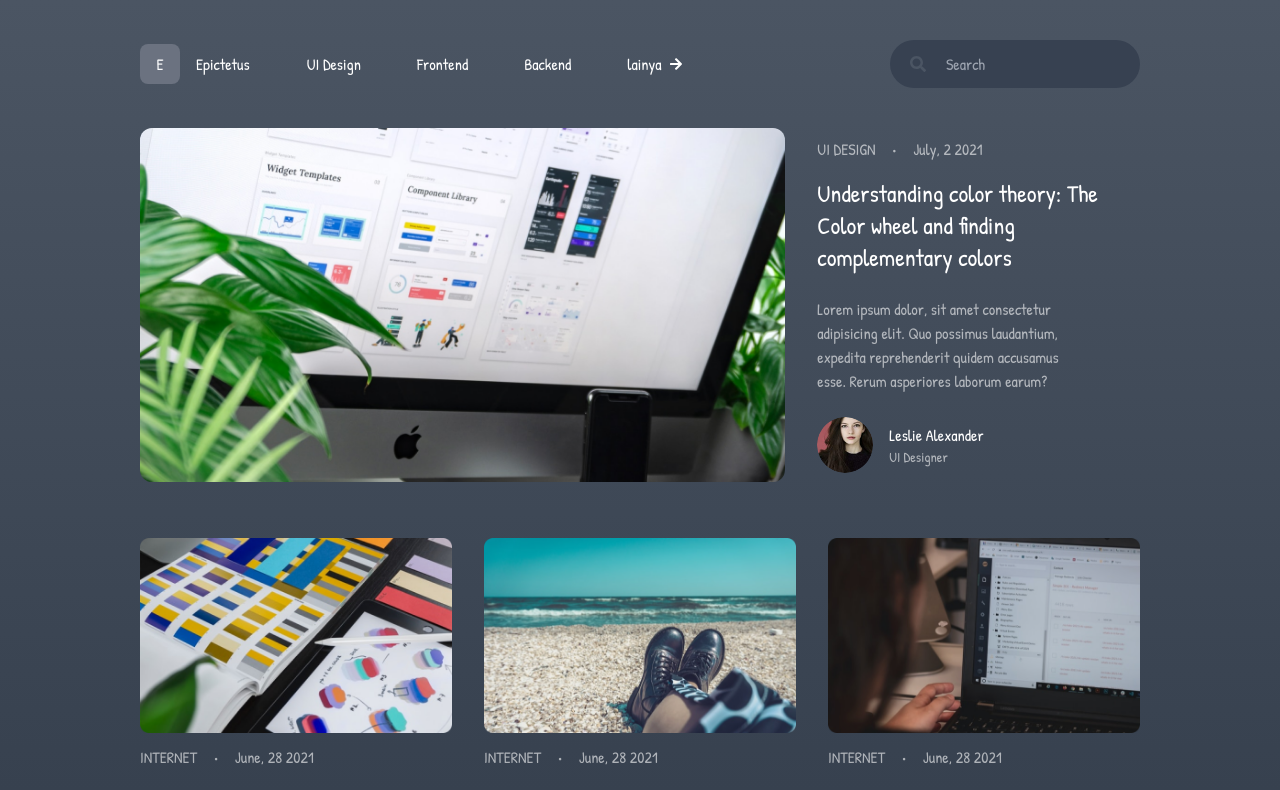
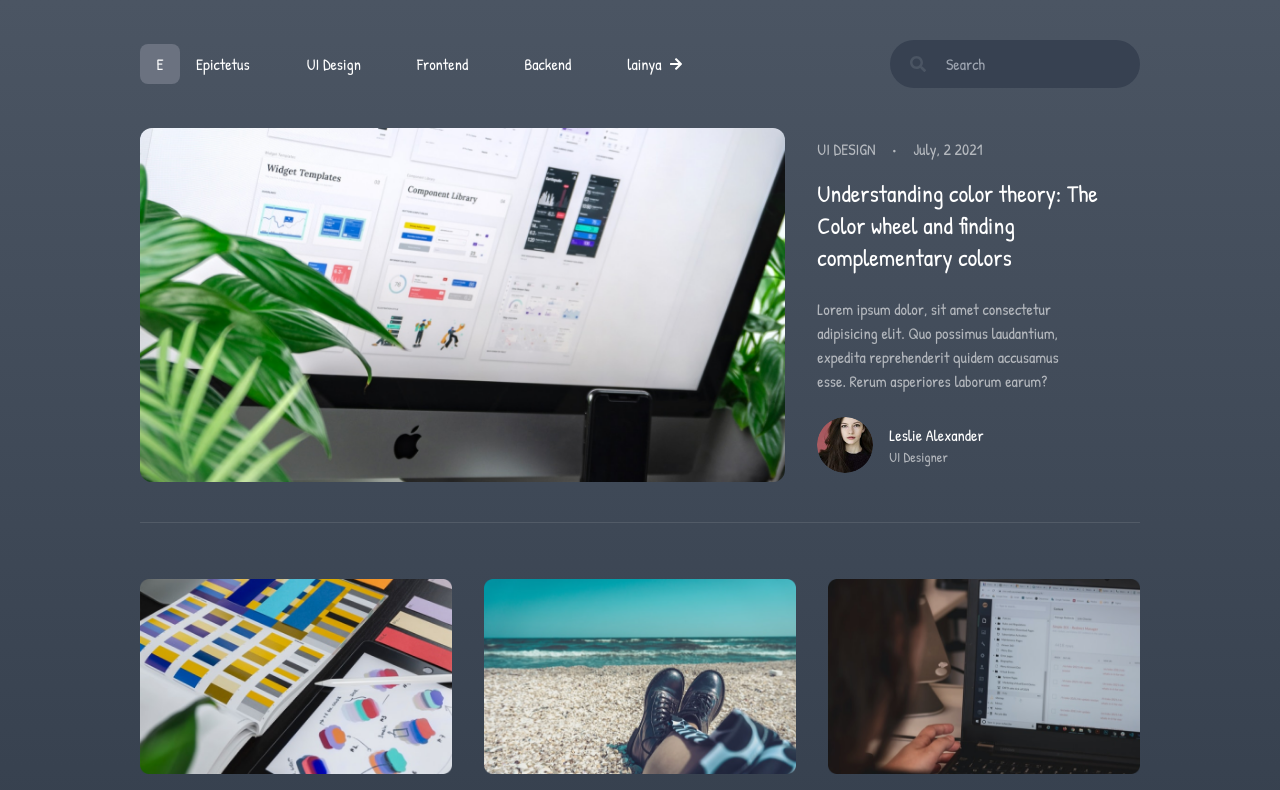
Before and after one commit to ardiansetya/slicing-ui-epictetus, a Next.js app: page / in a window 1280 px wide. Shown: the top 790 px of the page. Built offline with nearby package versions, Linux system fonts and the light colour scheme.

Commit message:
create hr info post

```diff
--- a/src/components/FeaturedPost.jsx
+++ b/src/components/FeaturedPost.jsx
@@ -28,6 +28,7 @@ const FeaturedPost = () => {
           />
         </div>
       </div>
+      <hr className="border-white/10 mt-10" />
     </article>
   );
 };
```
